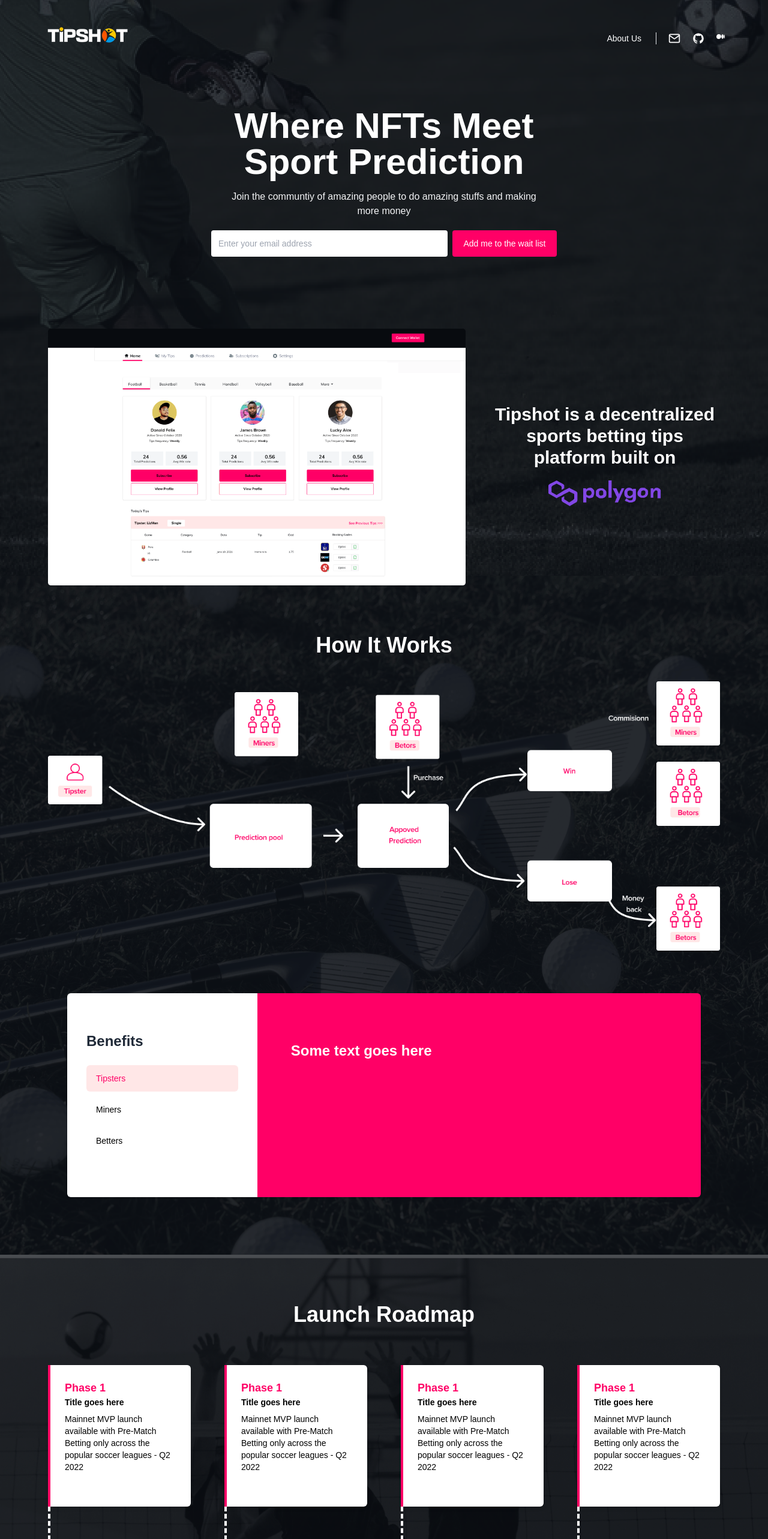
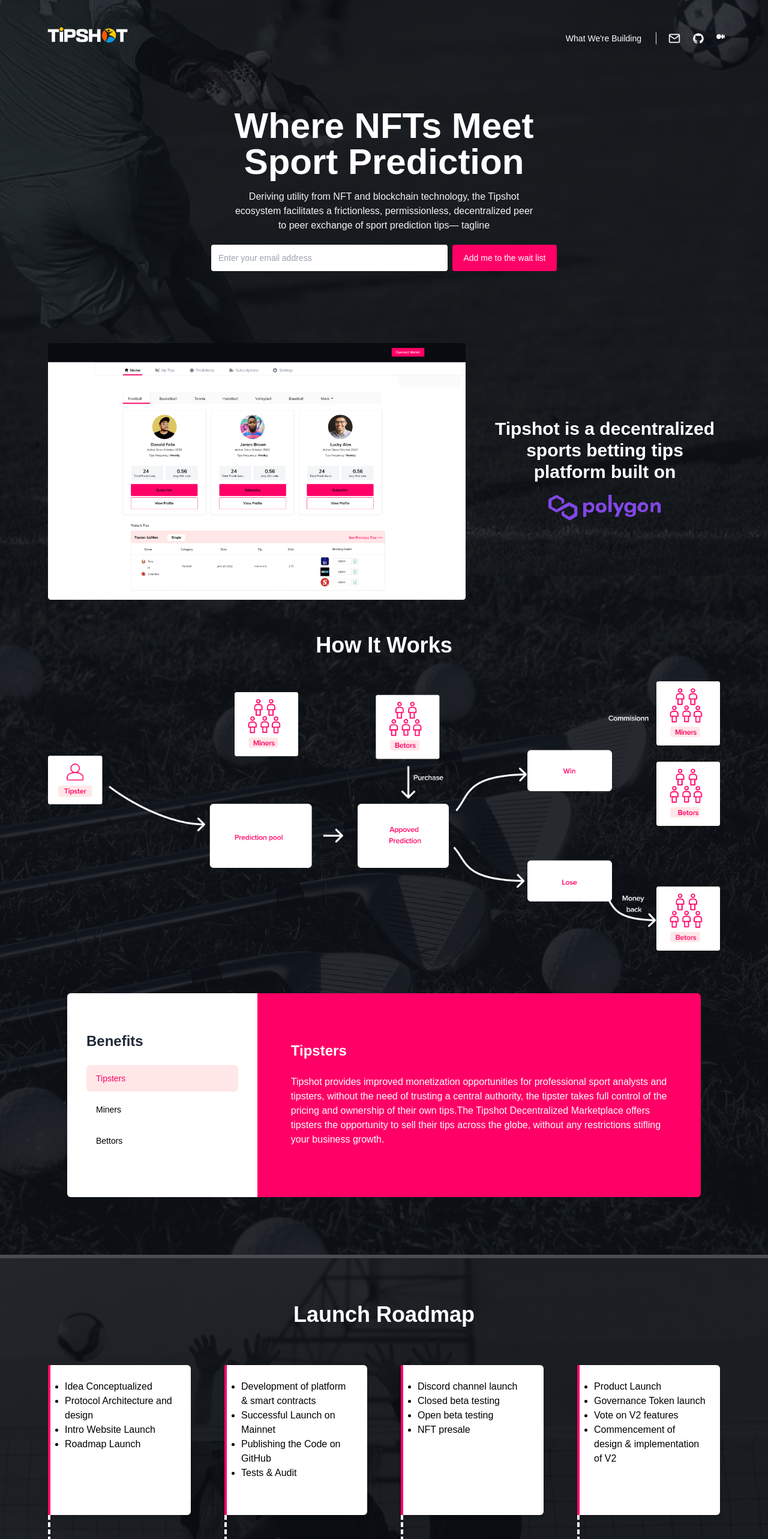
Before and after one commit to tipshot-net/landing-page, a Next.js app: page / in a window 1280 px wide. Shown: the top 2566 px of the page at 60% size. Built offline with nearby package versions, Linux system fonts and the light colour scheme; a web font is replaced by a local one.

Commit message:
add content

```diff
--- a/components/Footer.tsx
+++ b/components/Footer.tsx
@@ -1,4 +1,4 @@
-import Link from "next/link"
+import Link from 'next/link'
 import { FiMail } from 'react-icons/fi'
 import { AiOutlineGithub } from 'react-icons/ai'
 import { BsMedium } from 'react-icons/bs'
@@ -7,26 +7,30 @@ const Footer = () => {
   return (
     <div className="bg-black p-10 text-center text-white">
       <div className="flex justify-center text-white">
-        <Link href="/about">
-          <a className="inline-block font-light text-sm hover:text-[#FF0066]">
-            Contact Us
-          </a>
-        </Link>
-        <Link href="/about">
-          <a className="inline-block pl-5 text-xl hover:text-[#FF0066]">
+        <a
+          href="mailto:team@tipshot.net"
+          target="_blank"
+          rel="noreferrer"
+          className="inline-block pl-5 text-xl hover:text-[#FF0066]"
+        >
           <FiMail />
         </a>
-        </Link>
-        <Link href="/about">
-          <a className="inline-block pl-5 text-xl hover:text-[#FF0066]">
+        <a
+          className="inline-block pl-5 text-xl hover:text-[#FF0066]"
+          href="https://github.com/orgs/tipshot-net"
+          rel="noreferrer"
+          target="_blank"
+        >
           <AiOutlineGithub />
         </a>
-        </Link>
-        <Link href="/about">
-          <a className="inline-block pl-5 text-sm hover:text-[#FF0066]">
+        <a
+          href="https://medium.com/@tipshot"
+          rel="noreferrer"
+          target="_blank"
+          className="inline-block pl-5 text-sm hover:text-[#FF0066]"
+        >
           <BsMedium />
         </a>
-        </Link>
       </div>
     </div>
   )
--- a/components/RoadmapItem.tsx
+++ b/components/RoadmapItem.tsx
@@ -1,22 +1,24 @@
 import React from 'react'
 
-const RoadmapItem = () => {
-
+const RoadmapItem: React.FC<{ phase: string; steps: string[] }> = ({
+  phase,
+  steps,
+}) => {
   return (
-    <div className="md:w-1/4 relative mb-5 md:mb-0">
-      <div className="rounded-tr-md rounded-br-md border-l-4 border-l-[#FF0066] bg-white p-6 shadow-md pb-14">
-        <h6 className="mb-0 text-lg font-semibold text-[#FF0066]">Phase 1</h6>
-        <p className="text-sm font-semibold text-black">Title goes here</p>
-        <p className='text-sm mt-2 font-light'>
-          Mainnet MVP launch available with Pre-Match Betting only across the
-          popular soccer leagues - Q2 2022
-        </p>
+    <div className="relative mb-5 md:mb-0 md:w-1/4">
+      <div className="rounded-tr-md rounded-br-md border-l-4 border-l-[#FF0066] bg-white p-6 pb-14 h-[250px] shadow-md">
+        {/* <h6 className="mb-0 text-lg font-semibold text-[#FF0066]">Phase 1</h6> */}
+        <ul>
+          {steps.map((step, index) => (
+            <li className='list-disc' key={index}>{step}</li>
+          ))}
+        </ul>
       </div>
-      <div className="py-10 border-l-4 border-white border-dashed hidden md:block"></div>
-      <div className='w-[50px] h-[50px] bg-[#FF0066] rounded-full p-1 relative left-[-20px] hidden md:block'>
-          <div className='w-full h-full rounded-full border-4 flex items-center justify-center'>
-              <p className="text-xl font-semibold text-white">1</p>
-          </div>
+      <div className="hidden border-l-4 border-dashed border-white py-10 md:block"></div>
+      <div className="relative left-[-20px] hidden h-[50px] w-[50px] rounded-full bg-[#FF0066] p-1 md:block">
+        <div className="flex h-full w-full items-center justify-center rounded-full border-4">
+          <p className="text-xl font-semibold text-white">{phase}</p>
+        </div>
       </div>
     </div>
   )
--- a/components/TopBar.tsx
+++ b/components/TopBar.tsx
@@ -38,26 +38,41 @@ const TopBar = () => {
         </div>
 
         <div className="flex text-white">
-          <Link href="/about">
-            <a className="inline-block border-r pr-6 text-sm hover:text-[#FF0066]">
-              About Us
+          <a
+            href="https://medium.com/@tipshot"
+            rel="noreferrer"
+            target="_blank"
+            className="inline-block border-r pr-6 text-sm hover:text-[#FF0066]"
+          >
+            What We're Building
           </a>
-          </Link>
-          <Link href="/about">
-            <a className="inline-block pl-5 text-xl hover:text-[#FF0066]">
+
+          <a
+            href="mailto:team@tipshot.net"
+            target="_blank"
+            rel="noreferrer"
+            className="inline-block pl-5 text-xl hover:text-[#FF0066]"
+          >
             <FiMail />
           </a>
-          </Link>
-          <Link href="/about">
-            <a className="inline-block pl-5 text-xl hover:text-[#FF0066]">
+
+          <a
+            className="inline-block pl-5 text-xl hover:text-[#FF0066]"
+            href="https://github.com/orgs/tipshot-net"
+            rel="noreferrer"
+            target="_blank"
+          >
             <AiOutlineGithub />
           </a>
-          </Link>
-          <Link href="/about">
-            <a className="inline-block pl-5 text-sm hover:text-[#FF0066]">
+
+          <a
+            href="https://medium.com/@tipshot"
+            rel="noreferrer"
+            target="_blank"
+            className="inline-block pl-5 text-sm hover:text-[#FF0066]"
+          >
             <BsMedium />
           </a>
-          </Link>
         </div>
       </div>
     </div>
--- a/pages/index.tsx
+++ b/pages/index.tsx
@@ -21,8 +21,10 @@ const Home: NextPage = () => {
               Where NFTs Meet Sport Prediction
             </h4>
             <p className="font-light text-gray-100">
-              Join the communtiy of amazing people to do amazing stuffs and
-              making more money
+              Deriving utility from NFT and blockchain technology, the Tipshot
+              ecosystem facilitates a frictionless, permissionless,
+              decentralized peer to peer exchange of sport prediction tips—
+              tagline
             </p>
           </div>
           <MailList />
@@ -90,16 +92,55 @@ const Home: NextPage = () => {
                         active === 3 ? 'bg-[#FFE7E7] text-[#FF0066]' : ''
                       }`}
                     >
-                      Betters
+                      Bettors
                     </button>
                   </li>
                 </ul>
               </div>
 
               <div className="rounded-br-md rounded-bl-md bg-[#FF0066] px-14 py-20 text-white md:w-[70%] md:rounded-tr-md md:rounded-bl-none">
-                <h5 className="mb-6 text-2xl font-semibold">
-                  Some text goes here
-                </h5>
+                {active === 1 && (
+                  <>
+                    <h5 className="mb-6 text-2xl font-semibold">Tipsters</h5>
+                    <p>
+                      Tipshot provides improved monetization opportunities for
+                      professional sport analysts and tipsters, without the need
+                      of trusting a central authority, the tipster takes full
+                      control of the pricing and ownership of their own tips.The
+                      Tipshot Decentralized Marketplace offers tipsters the
+                      opportunity to sell their tips across the globe, without
+                      any restrictions stifling your business growth.
+                    </p>
+                  </>
+                )}
+                {active === 2 && (
+                  <>
+                    <h5 className="mb-6 text-2xl font-semibold">Miners</h5>
+                    <p>
+                      Much like a banker who is responsible for verifying a
+                      transaction before its processing, a validator verifies
+                      each incoming tip before it is published and also decides
+                      the outcome to the events. Validation requires staking of
+                      the miner NFT, Miners earn rewards for securing the
+                      network through transaction fees. Also, tipsters pay a
+                      percentage of their earnings to miners as commission.
+                    </p>
+                  </>
+                )}
+                {active === 3 && (
+                  <>
+                    <h5 className="mb-6 text-2xl font-semibold">Bettors</h5>
+                    <p>
+                      Tipshot allows users to interact and transact on a global,
+                      permission-less, and self-executing platform. Tipsters'
+                      reviews, reputations and history is made transparent so as
+                      to enable bettors to make profitable decisions. With our
+                      unique money back guarantee, you only pay for winning
+                      tips. The guarantee is simple: If you don't win, you don't
+                      pay.
+                    </p>
+                  </>
+                )}
               </div>
             </div>
           </div>
@@ -113,11 +154,43 @@ const Home: NextPage = () => {
               <h4 className="mb-16 text-4xl font-semibold">Launch Roadmap</h4>
             </div>
 
-            <div className="flex flex-col md:flex-row md:space-x-14 ">
-              <RoadmapItem />
-              <RoadmapItem />
-              <RoadmapItem />
-              <RoadmapItem />
+            <div className="flex flex-col md:flex-row items-stretch md:space-x-14 ">
+              <RoadmapItem
+                phase="1"
+                steps={[
+                  'Idea Conceptualized',
+                  'Protocol Architecture and design',
+                  'Intro Website Launch',
+                  'Roadmap Launch ',
+                ]}
+              />
+              <RoadmapItem
+                phase="2"
+                steps={[
+                  'Development of platform & smart contracts ',
+                  'Successful Launch on Mainnet',
+                  'Publishing the Code on GitHub',
+                  'Tests & Audit',
+                ]}
+              />
+              <RoadmapItem
+                phase="3"
+                steps={[
+                  'Discord channel launch',
+                  'Closed beta testing',
+                  'Open beta testing',
+                  'NFT presale',
+                ]}
+              />
+              <RoadmapItem
+                phase="4"
+                steps={[
+                  'Product Launch',
+                  'Governance Token launch',
+                  'Vote on V2 features',
+                  'Commencement of design & implementation of V2',
+                ]}
+              />
             </div>
           </div>
         </div>
@@ -126,11 +199,11 @@ const Home: NextPage = () => {
       <div className={`${styles.callToAction} py-24 px-4`}>
         <div className="m-auto max-w-lg text-center">
           <h3 className="text-5xl font-bold">
-            Some big text <span className="text-[#FF0066]">goes here</span>
+            Don't Miss our <span className="text-[#FF0066]">Updates</span>
           </h3>
           <p className="mt-2 font-light">
-            Join the communtiy of amazing peeople to do amazing stuffs and
-            making more money
+            Join the communtiy of amazing people to do amazing stuffs and making
+            more money
           </p>
           <MailList />
         </div>
```
Lines whose indentation alone changed are shown as unchanged.
